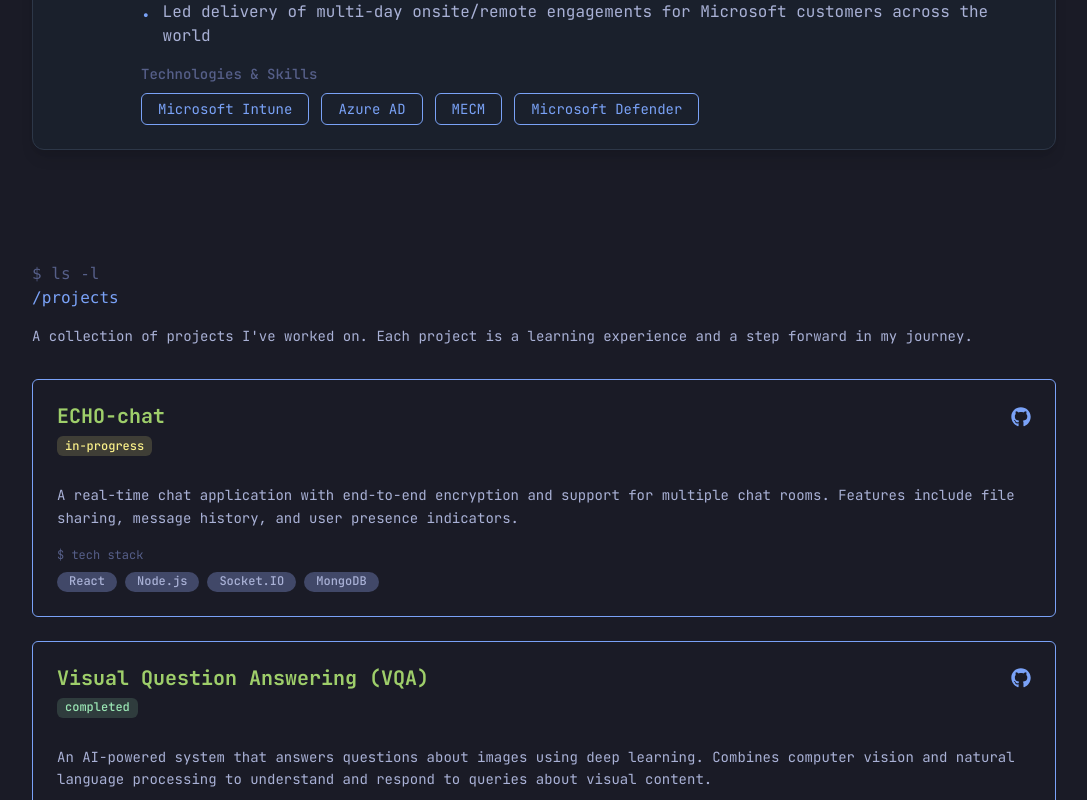
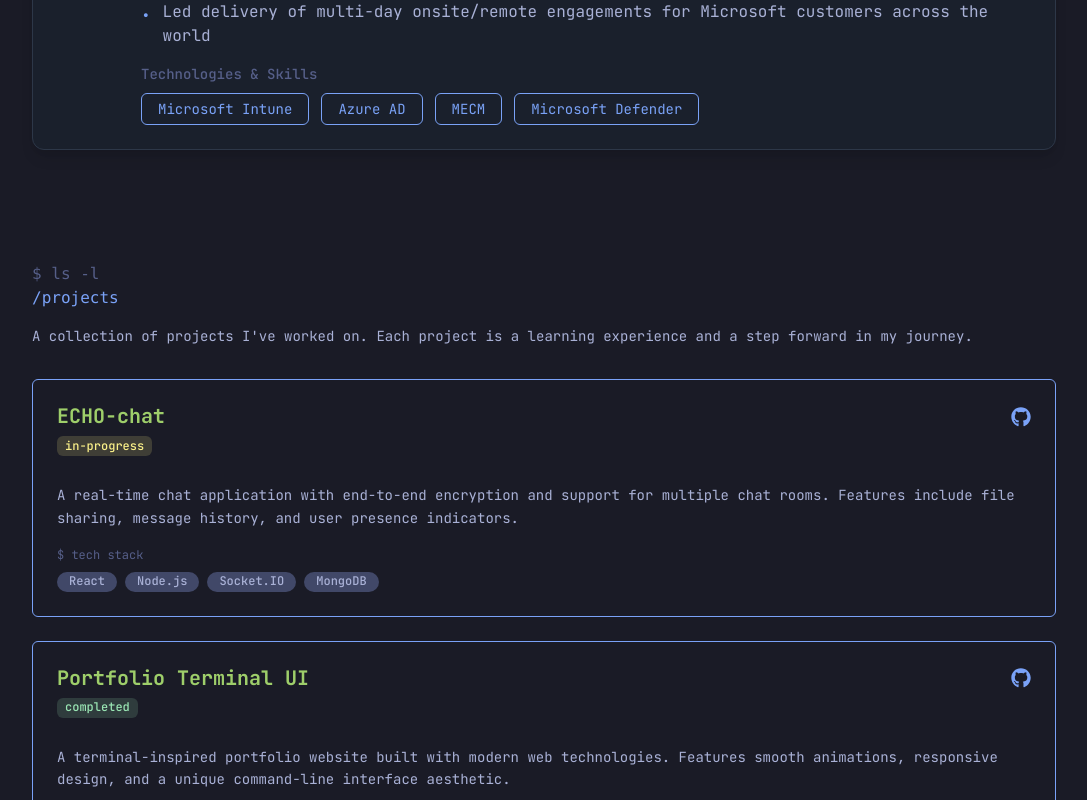
Before and after one commit to sharondevs/portfolio_ui, a React (Vite) app: page / in a window 1280 px wide. Shown: the part 2000-2800 px from the top of the page, without its empty margins (96-1183 px from the left). Built offline with nearby package versions, Linux system fonts and the light colour scheme.

Commit message:
changes to projeccts.tsx

```diff
--- a/src/pages/Home.tsx
+++ b/src/pages/Home.tsx
@@ -28,7 +28,7 @@
               animate={{ opacity: 1 }}
               transition={{ duration: 0.5 }}
             >
-              Hi! I'm Sharon.
+              Hi! I'm Sharon
             </MotionText>
             <MotionText
               fontSize="2xl"
--- a/src/pages/Projects.tsx
+++ b/src/pages/Projects.tsx
@@ -97,8 +97,16 @@
       link: 'https://github.com/yourusername/echo-chat',
     },
     {
+      title: 'Portfolio Terminal UI',
+      description: 'A terminal-inspired portfolio website built with modern web technologies. Features smooth animations, responsive design, and a unique command-line interface aesthetic.',
+      technologies: ['React', 'TypeScript', 'Chakra UI', 'Framer Motion'],
+      status: 'completed' as const,
+      link: 'https://github.com/yourusername/portfolio-ui',
+      demoLink: 'https://portfolio.example.com',
+    },
+    {
       title: 'Visual Question Answering (VQA)',
-      description: 'An AI-powered system that answers questions about images using deep learning. Combines computer vision and natural language processing to understand and respond to queries about visual content.',
+      description: 'An assistive VQA system built using CLIP to answer natural language questions about real-world images from the VizWiz dataset. Combines computer vision and language understanding for accessibility-focused AI.',
       technologies: ['Pytorch', 'Transformers', 'OpenAI CLIP', 'Python'],
       status: 'completed' as const,
       link: 'https://github.com/sharondevs/VQA_bot',
@@ -110,15 +118,7 @@
       technologies: ['Pytorch', 'GANs', 'pandas', 'Computer Vision'],
       status: 'completed' as const,
       link: 'https://github.com/sharondevs/DCGAN',
-    },
-    {
-      title: 'Portfolio Terminal UI',
-      description: 'A terminal-inspired portfolio website built with modern web technologies. Features smooth animations, responsive design, and a unique command-line interface aesthetic.',
-      technologies: ['React', 'TypeScript', 'Chakra UI', 'Framer Motion'],
-      status: 'completed' as const,
-      link: 'https://github.com/yourusername/portfolio-ui',
-      demoLink: 'https://portfolio.example.com',
-    },
+    }
   ];
 
   return (
```
